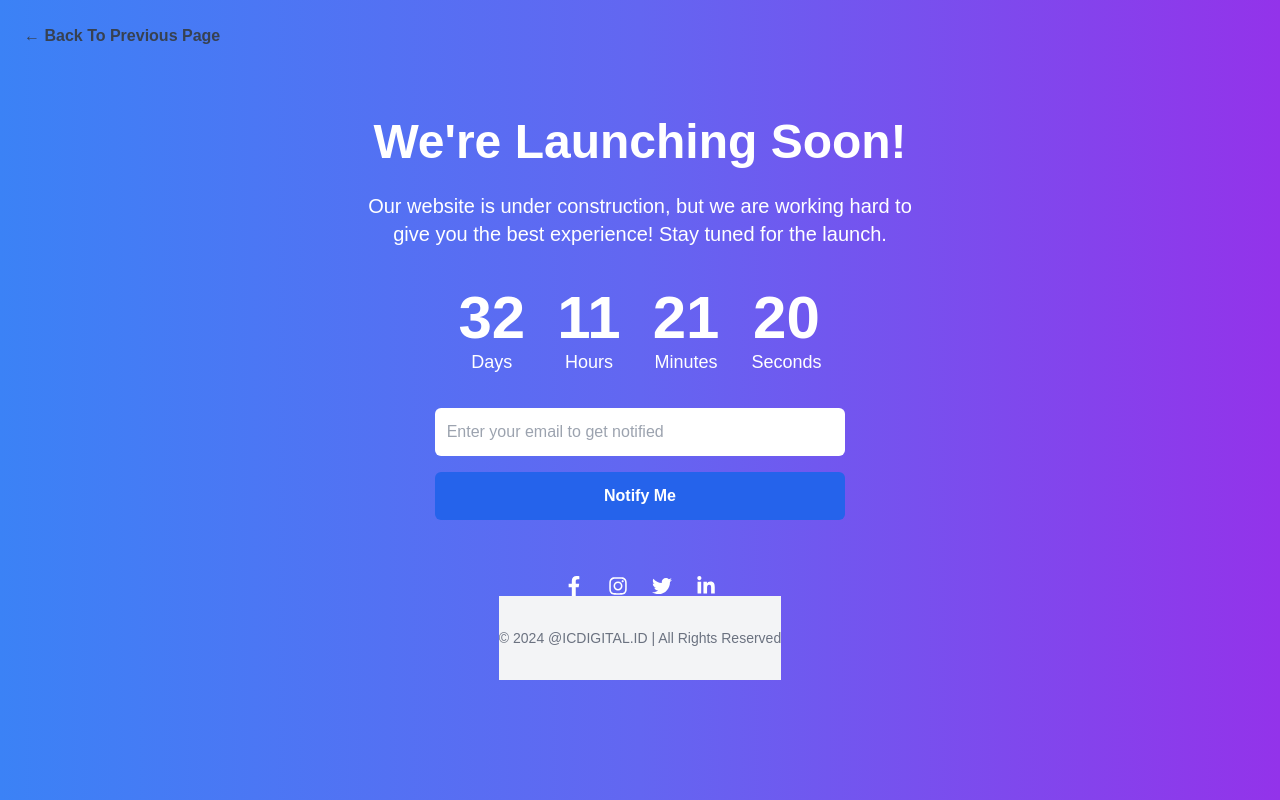
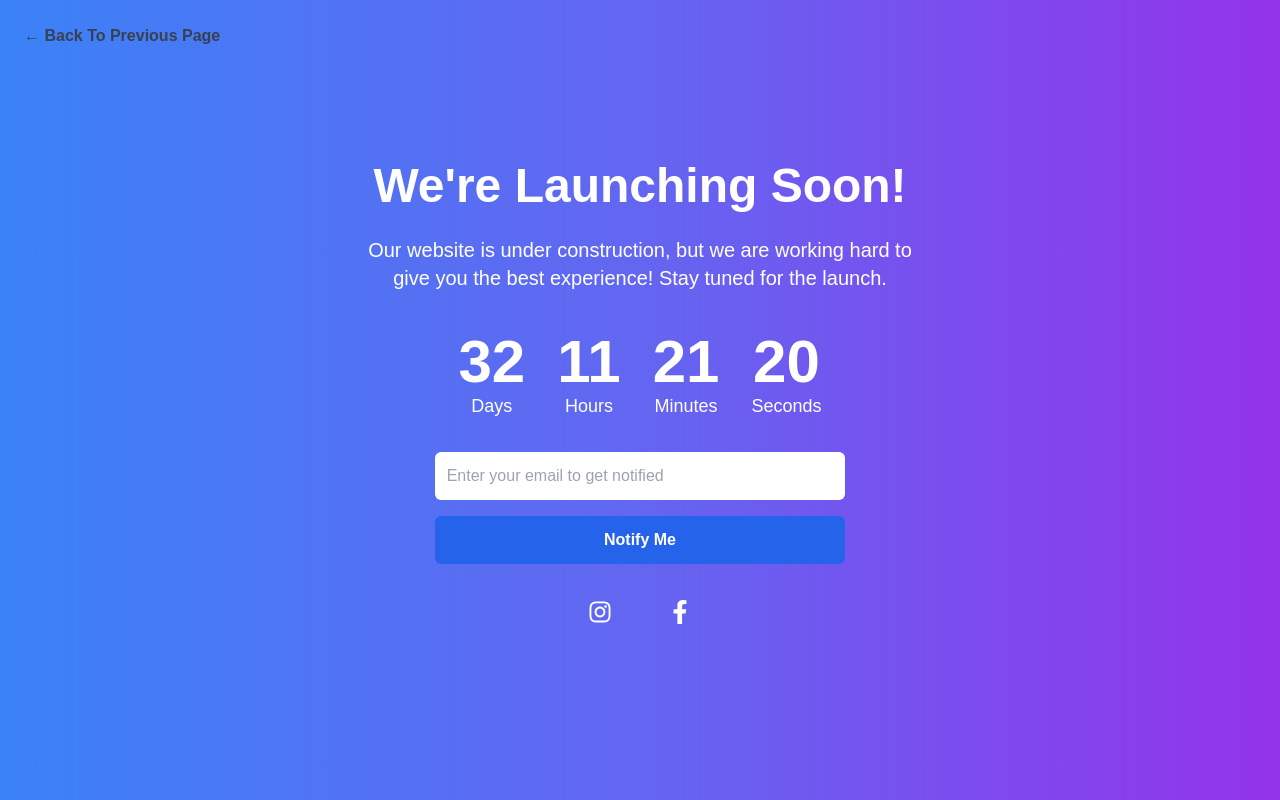
Before and after one commit to MrNewbie3/digital_agency, a React (Create React App) app: page /coming-soon in a window 1280 px wide. Built offline with nearby package versions, Linux system fonts and the light colour scheme.

Commit message:
feat: "updating components"

```diff
--- a/public/index.html
+++ b/public/index.html
@@ -2,14 +2,11 @@
 <html lang="en">
   <head>
     <meta charset="utf-8" />
-    <link rel="icon" href="%PUBLIC_URL%/favicon.ico" />
+    <link rel="icon" href="%PUBLIC_URL%/assets/logo.png" />
     <meta name="viewport" content="width=device-width, initial-scale=1" />
     <meta name="theme-color" content="#000000" />
-    <meta
-      name="description"
-      content="Web site created using create-react-app"
-    />
-    <link rel="apple-touch-icon" href="%PUBLIC_URL%/logo192.png" />
+    <meta name="description" content="Web site created using create-react-app" />
+    <link rel="apple-touch-icon" href="%PUBLIC_URL%/assets/logo.png" />
     <!--
       manifest.json provides metadata used when your web app is installed on a
       user's mobile device or desktop. See https://developers.google.com/web/fundamentals/web-app-manifest/
@@ -24,7 +21,7 @@
       work correctly both with client-side routing and a non-root public URL.
       Learn how to configure a non-root public URL by running `npm run build`.
     -->
-    <title>React App</title>
+    <title>IC Digital</title>
   </head>
   <body>
     <noscript>You need to enable JavaScript to run this app.</noscript>
--- a/src/components/hero.jsx
+++ b/src/components/hero.jsx
@@ -10,9 +10,11 @@ export default function Hero() {
         <div className="text flex flex-col justify-center gap-10">
           <h1 className="text-blue-main text-6xl font-semibold capitalize">A dedicated team to grow your company</h1>
           <p className="  text-lg">From Local to Global: Let's work together to make your businesses shine on the global stage!</p>
-          <div className="button-group justify-center lg:justify-start flex gap-10">
-            <button className="btn px-10 rounded-full border-none text-white bg-blue-main">Get Started</button>
-            <button className="btn px-10 rounded-full bg-white text-blue-main  hover:bg-zinc-400 border-blue-main">Talk to admin</button>
+          <div className="button-group justify-center lg:justify-start flex flex-col md:flex-row gap-x-10 gap-y-4 mb-16 lg:mb-0">
+            {/* <button className="btn px-10 rounded-full border-none text-white bg-blue-main">Get Started</button> */}
+            <a href="https://wa.me/6285736694873">
+              <button className="btn px-10 rounded-full bg-white text-blue-main  hover:bg-zinc-400 border-blue-main"> Talk to admin</button>
+            </a>
           </div>
         </div>
       </div>
--- a/src/components/maps.jsx
+++ b/src/components/maps.jsx
@@ -20,28 +20,28 @@ const Maps = () => {
       <div className="w-full max-w-lg mx-auto flex flex-col items-center justify-center gap-4">
         <h2 className="text-3xl font-bold capitalize text-blue-main ">Subscribe to our newsletter</h2>
         <p className="text-center mb-4 text-primary-grey">Dapatkan update terbaru, tips, dan wawasan eksklusif langsung di email Anda dengan berlangganan newsletter kami.</p>
-        <div className="flex gap-4 w-full justify-center ">
+        <div className="flex gap-4 w-full justify-center flex-col lg:flex-row px-8 md:px-0">
           <input type="email" placeholder="Enter your email" className="px-4 py-2 w-full border-none focus:outline-none bg-gray-100 rounded-full placeholder-blue-main text-blue-main" />
           <button className="btn px-4 py-2 bg-blue-main text-white rounded-full border-none">Subscribe</button>
         </div>
       </div>
 
       <div className="flex flex-row flex-wrap gap-4">
-        <a href="#" className="text-blue-main mx-2 bg-blue-secondary p-3 rounded-lg ">
+        <a href="https://www.instagram.com/icdigital.id/" target="_blank" rel="noreferrer" className="text-blue-main mx-2 bg-blue-secondary p-3 rounded-lg ">
+          <FaInstagram size={24} />
+        </a>
+        {/* <a href="#" className="text-blue-main mx-2 bg-blue-secondary p-3 rounded-lg">
+          <FaTwitter size={24} />
+        </a> */}
+        <a href="https://www.facebook.com/icdigital.id" target="_blank" rel="noreferrer" className="text-blue-main mx-2 bg-blue-secondary p-3 rounded-lg">
           <FaFacebookF size={24} />
         </a>
-        <a href="#" className="text-blue-main mx-2 bg-blue-secondary p-3 rounded-lg">
-          <FaTwitter size={24} />
-        </a>
-        <a href="#" className="text-blue-main mx-2 bg-blue-secondary p-3 rounded-lg">
-          <FaInstagram size={24} />
-        </a>
-        <a href="#" className="text-blue-main mx-2 bg-blue-secondary p-3 rounded-lg">
+        {/* <a href="#" className="text-blue-main mx-2 bg-blue-secondary p-3 rounded-lg">
           <FaLinkedinIn size={24} />
         </a>
         <a href="#" className="text-blue-main mx-2 bg-blue-secondary p-3 rounded-lg">
           <FaYoutube size={24} />
-        </a>
+        </a> */}
       </div>
     </div>
   );
--- a/src/pages/coomingSoon.jsx
+++ b/src/pages/coomingSoon.jsx
@@ -71,22 +71,23 @@ const ComingSoon = () => {
         <button className="mt-4 w-full p-3 bg-blue-600 hover:bg-blue-700 rounded-md text-white font-bold transition-colors">Notify Me</button>
       </div>
 
-      <div className="flex space-x-6 mt-8">
-        <a href="#" className="text-xl hover:text-blue-200 transition-colors">
-          <FaFacebookF />
+      <div className="flex flex-row flex-wrap gap-4">
+        <a href="https://www.instagram.com/icdigital.id/" target="_blank" rel="noreferrer" className="text-white mx-2  p-3 rounded-lg ">
+          <FaInstagram size={24} />
         </a>
-        <a href="#" className="text-xl hover:text-blue-200 transition-colors">
-          <FaInstagram />
+        {/* <a href="#" className="text-white mx-2  p-3 rounded-lg">
+          <FaTwitter size={24} />
+        </a> */}
+        <a href="https://www.facebook.com/icdigital.id" target="_blank" rel="noreferrer" className="text-white mx-2  p-3 rounded-lg">
+          <FaFacebookF size={24} />
         </a>
-        <a href="#" className="text-xl hover:text-blue-200 transition-colors">
-          <FaTwitter />
+        {/* <a href="#" className="text-blue-main mx-2 bg-blue-secondary p-3 rounded-lg">
+          <FaLinkedinIn size={24} />
         </a>
-        <a href="#" className="text-xl hover:text-blue-200 transition-colors">
-          <FaLinkedinIn />
-        </a>
+        <a href="#" className="text-blue-main mx-2 bg-blue-secondary p-3 rounded-lg">
+          <FaYoutube size={24} />
+        </a> */}
       </div>
-
-      <Footer />
     </div>
   );
 };
--- a/src/pages/home.jsx
+++ b/src/pages/home.jsx
@@ -1,10 +1,10 @@
 import React from "react";
-import Home from "../layouts/home";
+import HomeComps from "../layouts/home";
 
 export default function Home() {
   return (
     <>
-      <Home />
+      <HomeComps />
     </>
   );
 }
```
Also changed, not shown: public/manifest.json.
